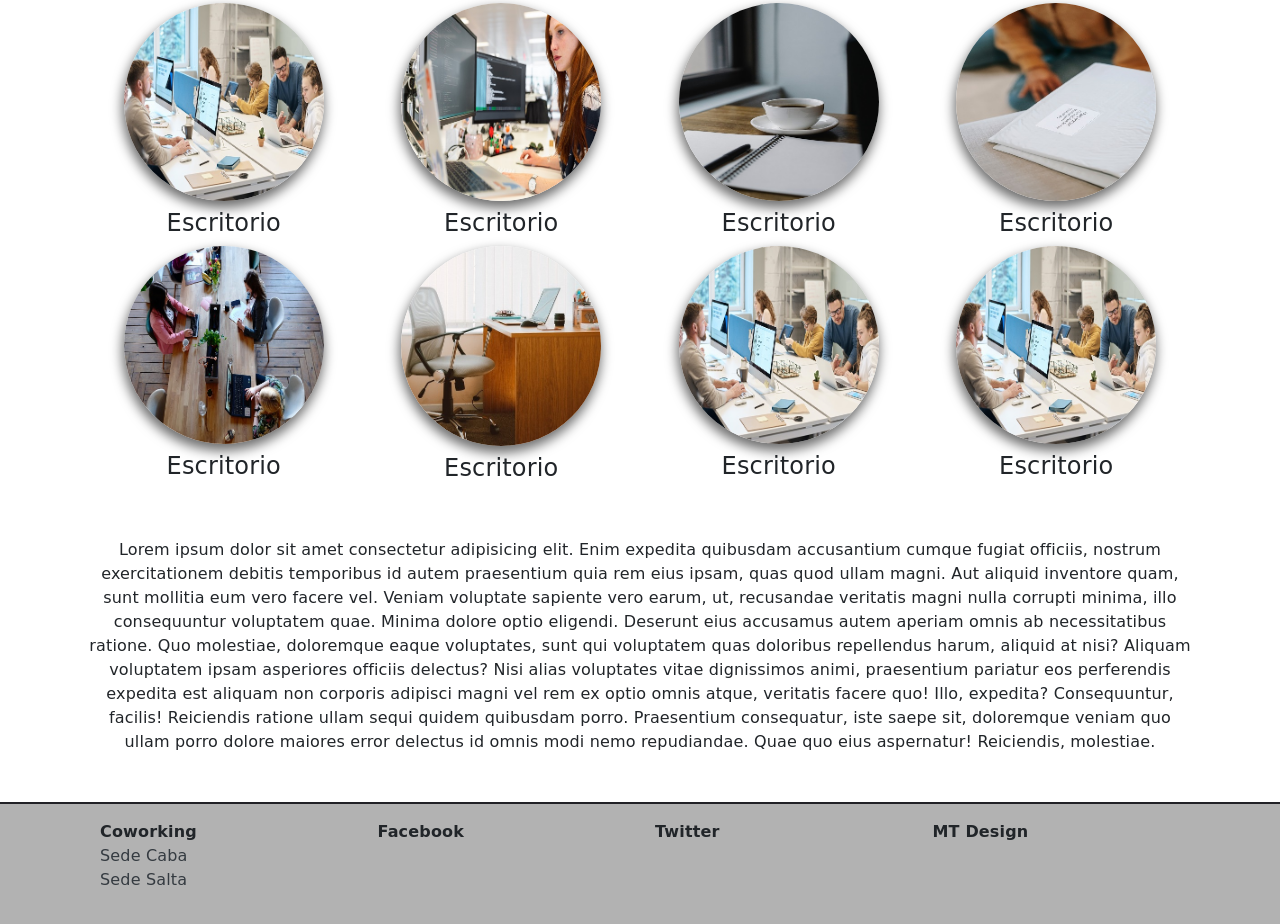
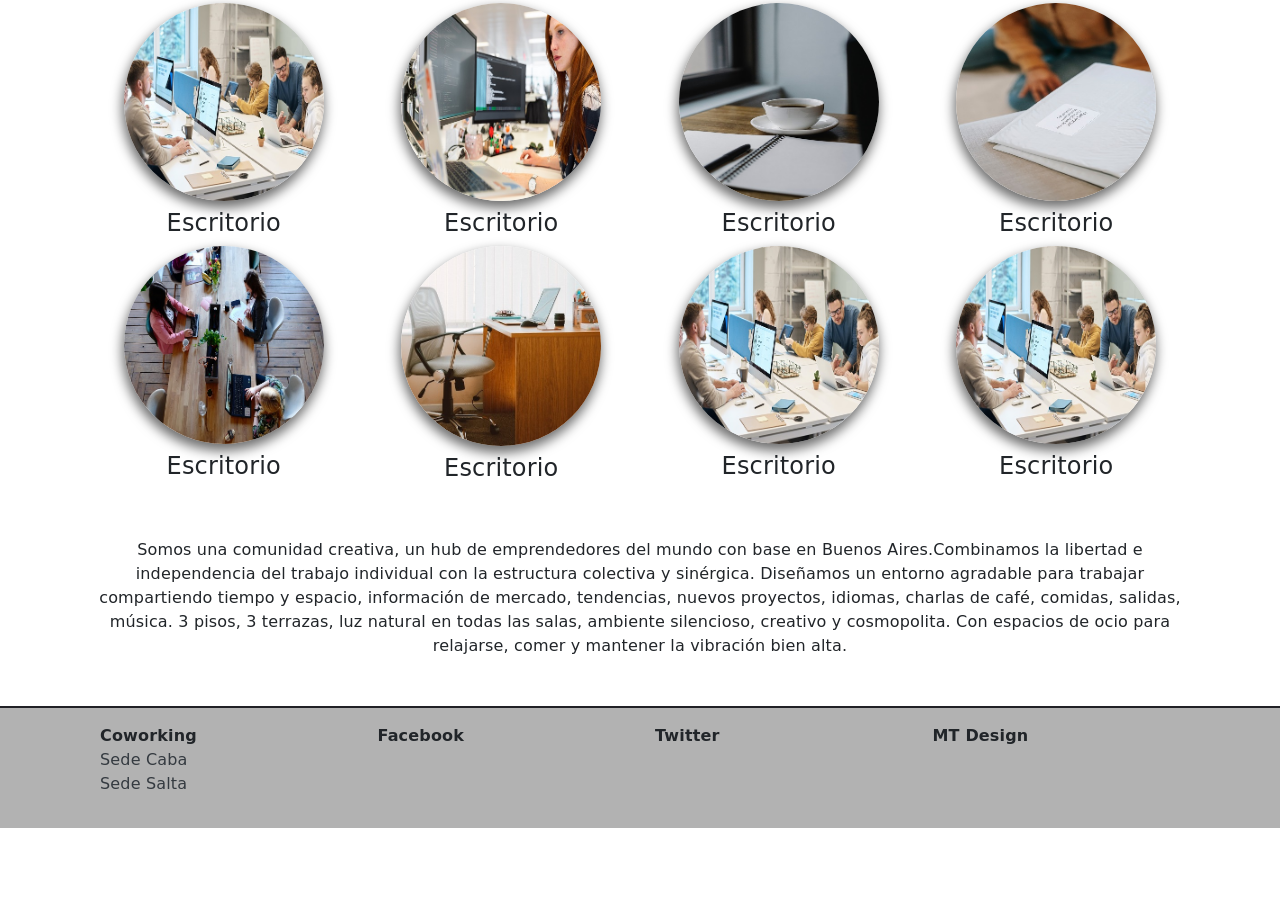
Before and after one commit to Micata03/Proyecto-Final-Tavasci, a plain HTML site: page docs/servicios.html in a window 1280 px wide. Shown: the part 559-1483 px from the top of the page. After the commit the page ends 1387 px from the top, so only its background shows below. Drawn offline with nearby package versions, Linux system fonts and the light colour scheme.

Commit message:
agregando texto

```diff
--- a/docs/servicios.html
+++ b/docs/servicios.html
@@ -126,12 +126,11 @@
     </div>
     <!--PARRAFO-->
     <div class="container">
-      <p class="parrafo text-center">Lorem ipsum dolor sit amet consectetur adipisicing elit. Enim expedita quibusdam accusantium cumque fugiat officiis, nostrum exercitationem debitis temporibus id autem praesentium quia rem eius ipsam, quas quod ullam magni.
-      Aut aliquid inventore quam, sunt mollitia eum vero facere vel. Veniam voluptate sapiente vero earum, ut, recusandae veritatis magni nulla corrupti minima, illo consequuntur voluptatem quae. Minima dolore optio eligendi.
-      Deserunt eius accusamus autem aperiam omnis ab necessitatibus ratione. Quo molestiae, doloremque eaque voluptates, sunt qui voluptatem quas doloribus repellendus harum, aliquid at nisi? Aliquam voluptatem ipsam asperiores officiis delectus?
-      Nisi alias voluptates vitae dignissimos animi, praesentium pariatur eos perferendis expedita est aliquam non corporis adipisci magni vel rem ex optio omnis atque, veritatis facere quo! Illo, expedita? Consequuntur, facilis!
-      Reiciendis ratione ullam sequi quidem quibusdam porro. Praesentium consequatur, iste saepe sit, doloremque veniam quo ullam porro dolore maiores error delectus id omnis modi nemo repudiandae. Quae quo eius aspernatur!
-      Reiciendis, molestiae. </p>
+      <p class="parrafo text-center">Somos una comunidad creativa, un hub de emprendedores del mundo con base en Buenos Aires.Combinamos la libertad e independencia del trabajo individual con la estructura colectiva y sinérgica.
+       Diseñamos un entorno agradable para trabajar compartiendo tiempo y espacio, información de mercado, tendencias, nuevos proyectos, idiomas, charlas de café, comidas, salidas, música.
+       3 pisos, 3 terrazas, luz natural en todas las salas, ambiente silencioso, creativo y cosmopolita. Con espacios de ocio para relajarse, comer y mantener la vibración bien alta.
+
+ </p>
     </div>
 
   <!--Footer!-->
```
